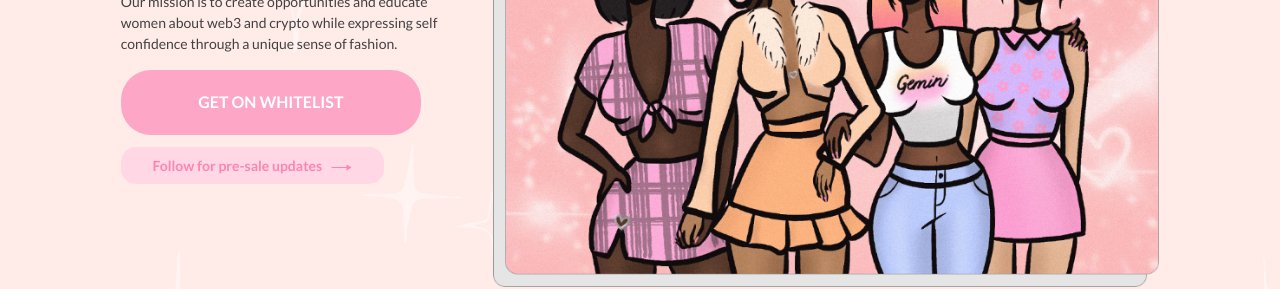
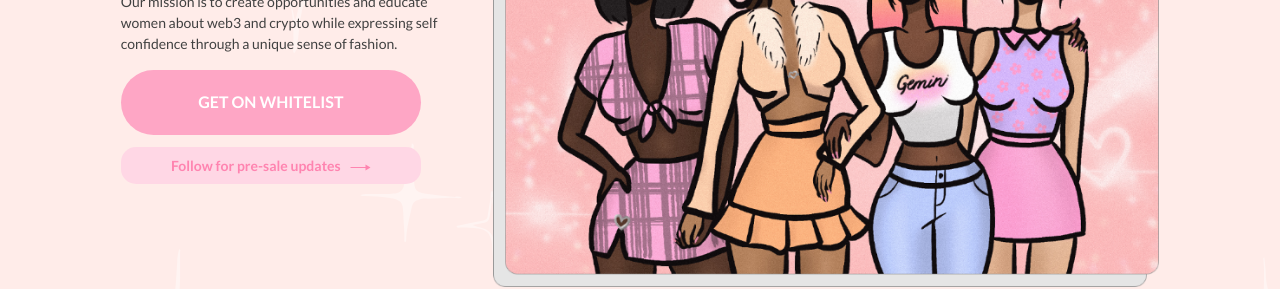
Before and after one commit to kshitij-official/honeyZ, a React (Create React App) app: page / in a window 1280 px wide. Shown: the part 374-663 px from the top of the page. Built offline with nearby package versions, Linux system fonts and the light colour scheme.

Commit message:
size fixes

```diff
--- a/src/App.css
+++ b/src/App.css
@@ -125,7 +125,7 @@ i.icon-fa:hover {opacity: .7;}
 .arrow{display: inline-block; width:21px; height: 7px;; background: url(/src/images/arrow.svg) no-repeat;margin: 4px 0 0 9px;}
 .btn1{max-width: 300px; width:100%;
   height: 65px;
-  border-radius: 30px;
+  border-radius: 34px;
   background-color: #fea6c5;font-size: 16px;
   color: #ffffff;
   font-weight: 700;display: flex;
@@ -139,6 +139,7 @@ i.icon-fa:hover {opacity: .7;}
 .btn2{font-size: 14px;
   color: #ff84b0;max-width: 263px; width:100%;
   height: 37px;
+  max-width: 300px; width:100%;
   border-radius: 15px;display: flex;
   text-align: center;
   align-items: center;transition: all .3s;
```
Also changed, not shown: public/manifest.json.
